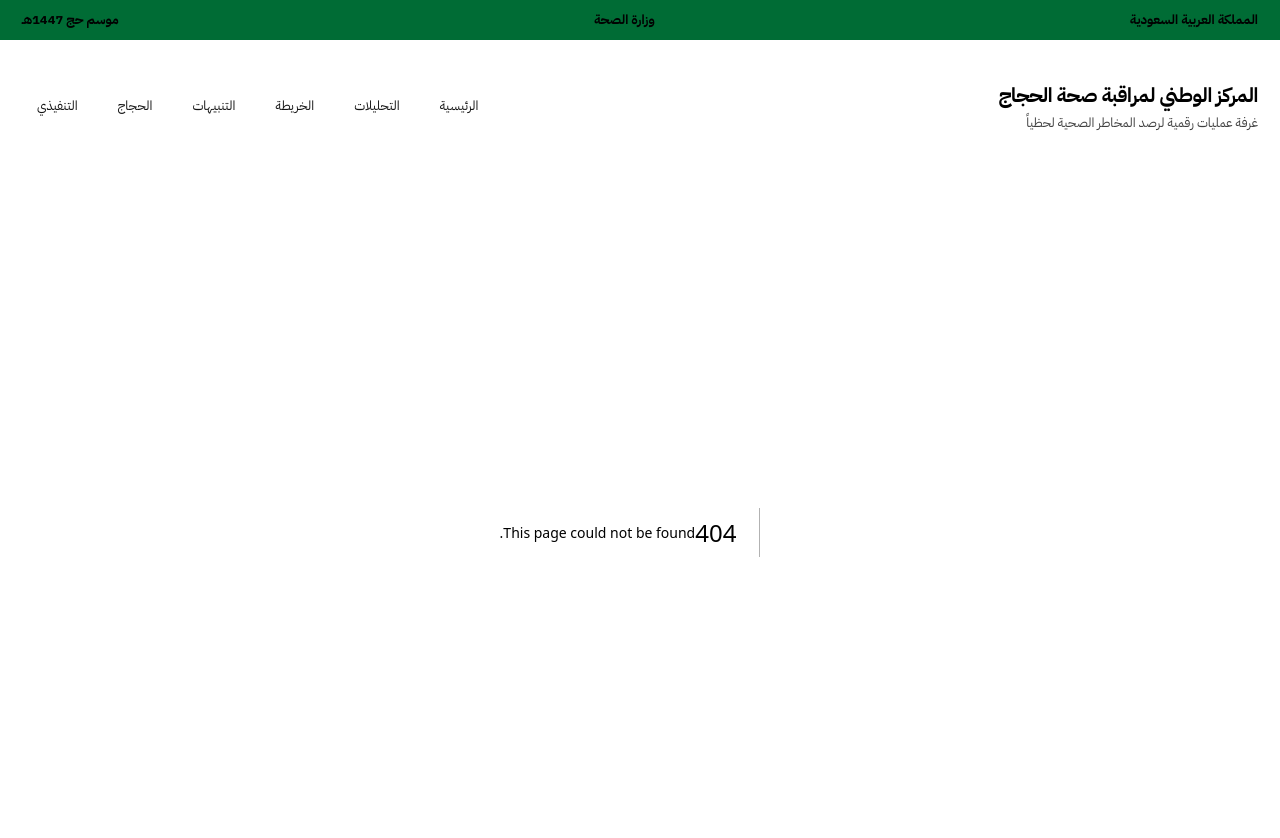
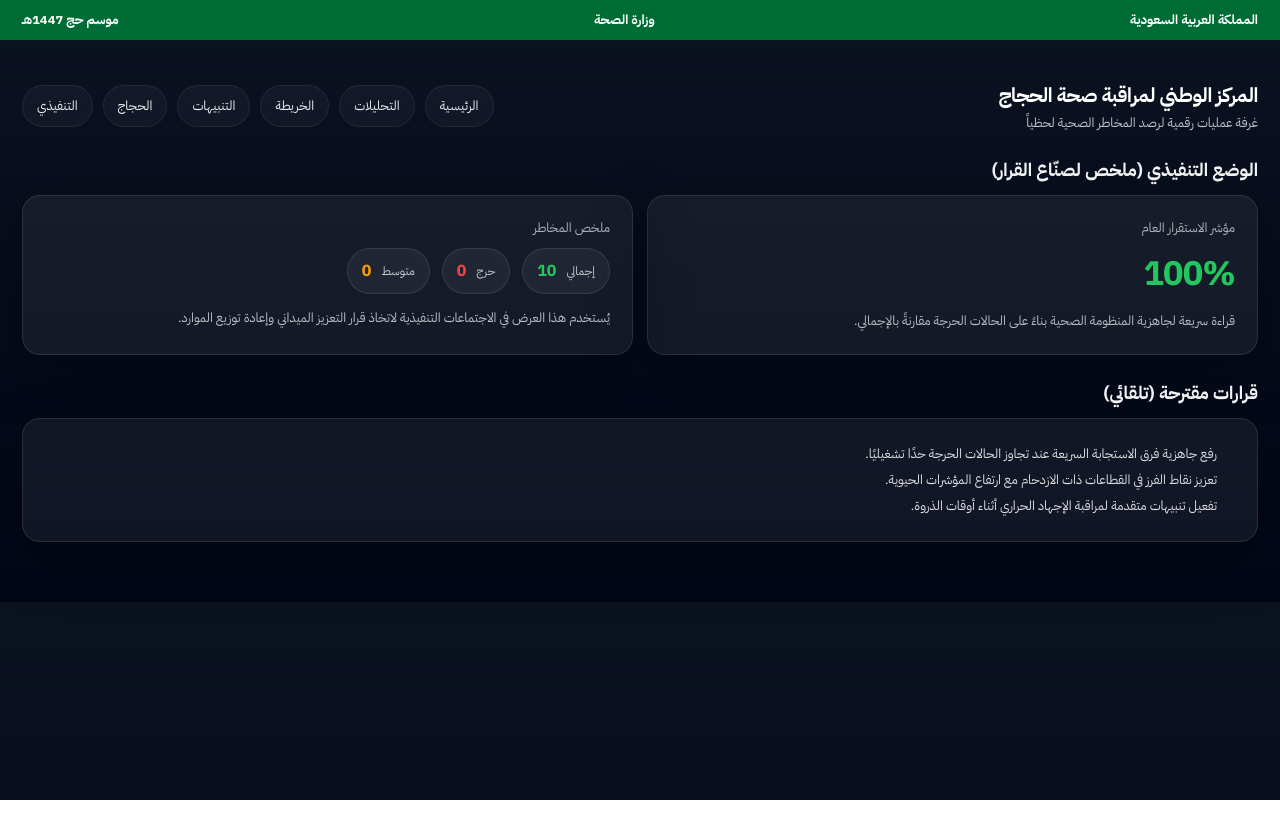
Before and after one commit to jkg9rmd8td-blip/hajj-health-monitoring, a Next.js app: page /executive in a window 1280 px wide. Before the commit this address had no page. Shown: the top 838 px of the page. After the commit the page ends 800 px from the top, so only its background shows below. Built offline with nearby package versions, Linux system fonts and the light colour scheme.

Commit message:
Create page.js

```diff
--- /dev/null
+++ b/app/executive/page.js
@@ -0,0 +1,79 @@
+"use client"
+
+import { useEffect, useMemo, useState } from "react"
+
+export default function التنفيذي() {
+  const [data, setData] = useState([])
+
+  useEffect(() => {
+    fetch("/api/pilgrims")
+      .then(r => r.json())
+      .then(setData)
+      .catch(() => setData([]))
+  }, [])
+
+  const kpi = useMemo(() => {
+    const total = data.length
+    const critical = data.filter(p => p.risk === "critical").length
+    const medium = data.filter(p => p.risk === "medium").length
+    const stability = total ? 100 - Math.round((critical / total) * 100) : 100
+    return { total, critical, medium, stability }
+  }, [data])
+
+  return (
+    <main>
+      <div className="sectionTitle">الوضع التنفيذي (ملخص لصنّاع القرار)</div>
+
+      <div className="grid2">
+        <div className="card">
+          <div className="kpiLabel">مؤشر الاستقرار العام</div>
+          <div className={"kpiValue " + (kpi.stability >= 85 ? "green" : kpi.stability >= 70 ? "amber" : "red")}>
+            {kpi.stability}%
+          </div>
+          <div style={{ marginTop: 10, opacity: .7, fontSize: 13, lineHeight: 1.8 }}>
+            قراءة سريعة لجاهزية المنظومة الصحية بناءً على الحالات الحرجة مقارنةً بالإجمالي.
+          </div>
+        </div>
+
+        <div className="card">
+          <div className="kpiLabel">ملخص المخاطر</div>
+          <div style={{ display: "flex", gap: 12, flexWrap: "wrap", marginTop: 8 }}>
+            <Pill tone="green" label="إجمالي" value={kpi.total} />
+            <Pill tone="red" label="حرج" value={kpi.critical} />
+            <Pill tone="amber" label="متوسط" value={kpi.medium} />
+          </div>
+          <div style={{ marginTop: 12, opacity: .7, fontSize: 13, lineHeight: 1.8 }}>
+            يُستخدم هذا العرض في الاجتماعات التنفيذية لاتخاذ قرار التعزيز الميداني وإعادة توزيع الموارد.
+          </div>
+        </div>
+      </div>
+
+      <div className="sectionTitle">قرارات مقترحة (تلقائي)</div>
+      <div className="card">
+        <ol style={{ margin: 0, paddingRight: 18, opacity: .85, lineHeight: 2, fontSize: 13 }}>
+          <li>رفع جاهزية فرق الاستجابة السريعة عند تجاوز الحالات الحرجة حدًا تشغيليًا.</li>
+          <li>تعزيز نقاط الفرز في القطاعات ذات الازدحام مع ارتفاع المؤشرات الحيوية.</li>
+          <li>تفعيل تنبيهات متقدمة لمراقبة الإجهاد الحراري أثناء أوقات الذروة.</li>
+        </ol>
+      </div>
+    </main>
+  )
+}
+
+function Pill({ tone, label, value }) {
+  const cl = tone === "red" ? "red" : tone === "amber" ? "amber" : "green"
+  return (
+    <div style={{
+      background: "rgba(255,255,255,.05)",
+      border: "1px solid rgba(255,255,255,.10)",
+      padding: "10px 14px",
+      borderRadius: 999,
+      display: "flex",
+      gap: 10,
+      alignItems: "center"
+    }}>
+      <span style={{ opacity: .75, fontSize: 12 }}>{label}</span>
+      <span className={cl} style={{ fontWeight: 900 }}>{value}</span>
+    </div>
+  )
+}
```
